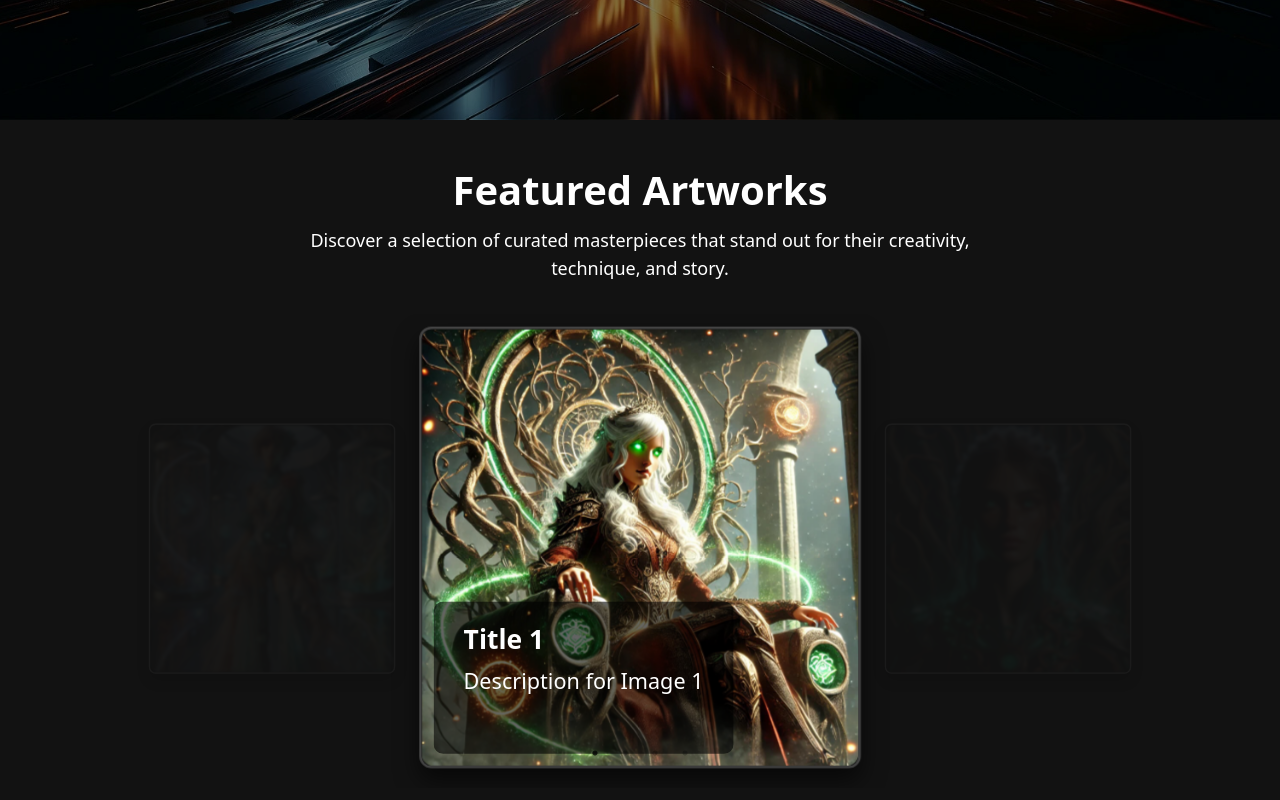
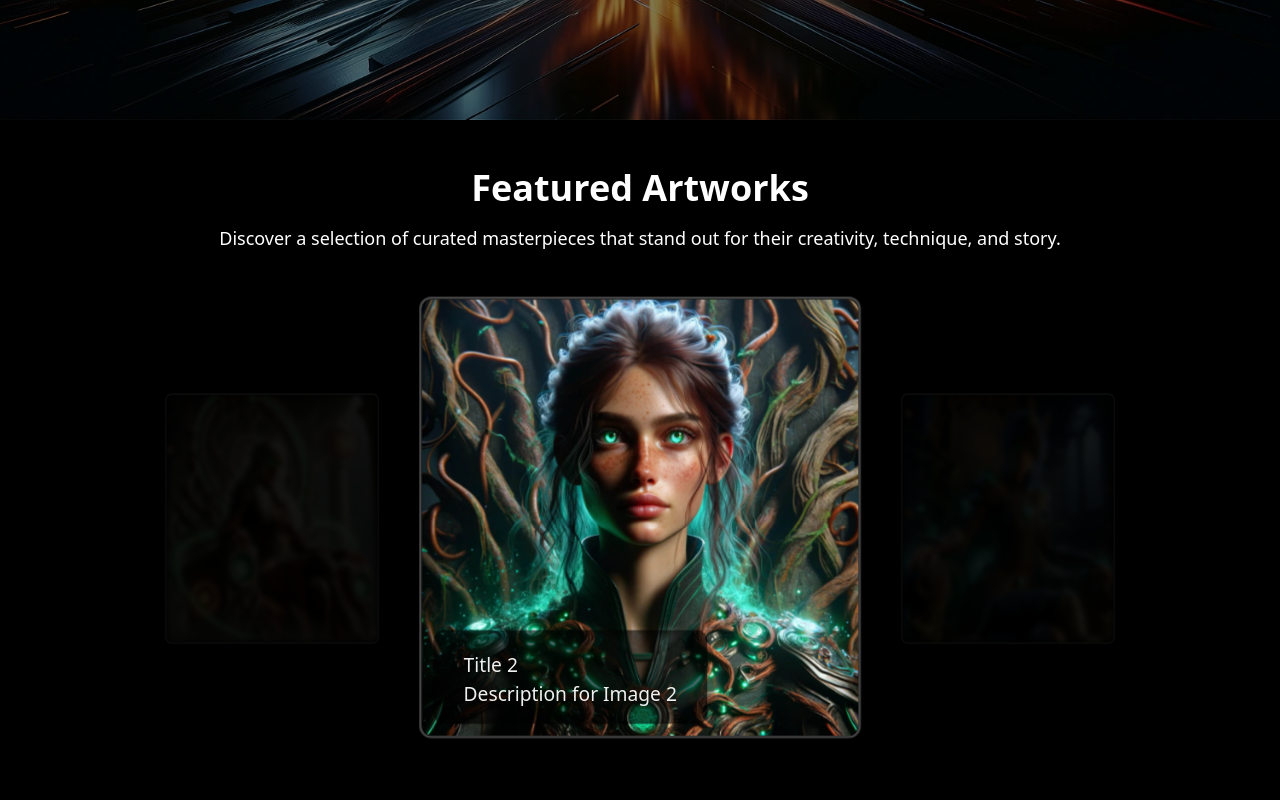
Before and after one commit to Yoshi-jrd/DigitalArtGallery, a React (Create React App) app: page /gallery in a window 1280 px wide. Shown: the part 680-1480 px from the top of the page. Built offline with nearby package versions, Linux system fonts and the light colour scheme.

Commit message:
messed around and ended up reverting. Made some upgrades for performance and altered the typograpthy.

```diff
--- a/package.json
+++ b/package.json
@@ -44,6 +44,7 @@
   "devDependencies": {
     "@babel/plugin-proposal-private-property-in-object": "^7.21.11",
     "autoprefixer": "^10.4.20",
+    "eslint-config-react-app": "^7.0.1",
     "gh-pages": "^6.1.1",
     "postcss": "^8.4.47",
     "tailwindcss": "^3.4.12"
--- /dev/null
+++ b/src/components/CustomCarousel.js
@@ -0,0 +1,17 @@
+$(document).ready(function() {
+    // Initialize Slick Carousel
+    $('.carousel').slick({
+        autoplay: true,
+        autoplaySpeed: 5000,
+        speed: 500,
+        centerMode: true,
+        focusOnSelect: true,
+        slidesToShow: 3
+    });
+
+    // Update background image on slide change
+    $('.carousel').on('afterChange', function(event, slick, currentSlide) {
+        var imageUrl = $(slick.$slides[currentSlide]).find('img').attr('src');
+        $('.slide-container::before').css('background-image', 'url(' + imageUrl + ')');
+    });
+});
--- a/src/components/ImageCarousel.css
+++ b/src/components/ImageCarousel.css
@@ -1,13 +1,11 @@
-/* Complete ImageCarousel.css */
-
 /* Core Carousel and Container Styles */
 .carousel-wrapper {
     display: flex;
     justify-content: center;
     align-items: center;
     width: 100%;
-    background-color: #121212;
     padding: 50px 0;
+    background: radial-gradient(circle at center, rgba(0,0,0,0.85) 30%, #121212 100%);
 }
 
 .slide-container {
@@ -16,10 +14,13 @@
     max-width: 100vw;
     margin: 0 auto;
     padding: 50px 0;
-    perspective: 1200px;
     overflow: hidden;
-    background-color: #121212;
+    background-size: cover;
+    background-position: center;
 }
+
+/* Dynamic background based on centered slide */
+/* Implementation should be handled by JavaScript by updating the background-image style property of .slide-container based on the centered slide's image */
 
 /* Slick Carousel Core Styles */
 .slick-list {
@@ -30,7 +31,7 @@
     display: flex;
     justify-content: center;
     align-items: center;
-    margin: 0 auto; /* Center the slick track within its container */
+    margin: 0 auto;
 }
 
 /* Core slide styles */
@@ -40,14 +41,15 @@
     align-items: center;
     transition: transform 0.5s cubic-bezier(0.25, 1, 0.5, 1), opacity 0.5s ease-in-out;
     opacity: 0.2;
-    transform: scale(0.8) translateZ(-50px);
+    transform: scale(0.8) rotateY(-30deg);
 }
 
 .slick-center {
-    transform: scale(1.2) translateZ(60px) rotateY(0deg);
+    transform: scale(1.2) rotateY(0deg);
     opacity: 1;
     z-index: 3;
     transition: transform 0.3s ease, box-shadow 0.3s ease;
+    box-shadow: 0 10px 20px rgba(0, 0, 0, 0.6);
 }
 
 /* Card and Image Styles */
@@ -56,7 +58,7 @@
     flex-direction: column;
     align-items: center;
     justify-content: center;
-    width: 85%; /* Ensure a balanced size on mobile */
+    width: 85%;
     max-width: 90vw;
     height: auto;
     border-radius: 10px;
@@ -64,8 +66,9 @@
     box-shadow: 0 10px 20px rgba(0, 0, 0, 0.6);
     overflow: hidden;
     transition: transform 0.5s ease, box-shadow 0.5s ease;
-    margin: 0 auto; /* Center the card inside the container */
+    margin: 0 auto;
     position: relative;
+    background: rgba(0, 0, 0, 0.5);
 }
 
 /* Image Styling */
@@ -74,37 +77,31 @@
     height: auto;
     object-fit: cover;
     border-radius: 10px;
-    margin: 0; /* Ensure image fits perfectly without extra margins */
 }
 
 /* 3D Effect and Blurring of Side Slides */
 .slick-slide:not(.slick-center) .slide-image {
-    filter: blur(2px);
-    opacity: 0.2;
+    filter: blur(4px);
+    opacity: 0.4;
 }
 
 .slick-slide:not(.slick-center) .slide-card {
-    transform: scale(0.85) translateZ(-60px) rotateY(10deg);
+    transform: scale(0.85) rotateY(10deg);
 }
 
 /* Adjustments for Mobile View */
 @media (max-width: 600px) {
     .slide-card {
-        width:80%; /* Reduced width for more balanced padding around the image */
-        max-width: 95vw; /* Ensures the card does not overflow horizontally */
+        width: 80%;
+        max-width: 95vw;
         height: auto;
-        margin: 0 auto; /* Center the card within the viewport */
+        margin: 0 auto;
         padding: 0;
         box-shadow: 0 15px 30px rgba(0, 0, 0, 0.7);
-        transform: scale(1) translateZ(30px); /* Scale to create a floating appearance */
     }
 
     .slide-image {
-        width: 100%;
-        height: auto;
-        object-fit: cover;
         border-radius: 15px;
-        margin: 0; /* Remove any unintended offset */
     }
 }
 
@@ -117,14 +114,14 @@
     flex-direction: column;
     align-items: flex-start;
     pointer-events: none;
+    background: rgba(0, 0, 0, 0.6); /* Semi-transparent background for readability */
+    padding: 15px 25px;
+    border-radius: 8px;
 }
 
 /* Overlay Text Styling for a 3D Floating Effect */
 .overlay-text {
     color: #ffffff;
-    background: rgba(0, 0, 0, 0.6);
-    padding: 15px 25px;
-    border-radius: 8px;
     text-align: left;
     transform: translateY(30px);
     opacity: 0;
@@ -141,34 +138,3 @@
         opacity: 1;
     }
 }
-
-.overlay-title {
-    font-size: 22px;
-    font-weight: 700;
-    margin-bottom: 5px;
-}
-
-.overlay-description {
-    font-size: 16px;
-    font-weight: normal;
-}
-
-/* CSS Updates */
-.feature-highlight {
-    background-color: #121212; /* Matches the overall dark theme */
-    color: #ffffff;
-    padding: 50px 0;
-    text-align: center;
-}
-
-.feature-highlight h2 {
-    font-size: 2.5rem;
-    margin-bottom: 1rem;
-    font-weight: 700;
-}
-
-.feature-highlight p {
-    font-size: 1.125rem;
-    max-width: 700px;
-    margin: 0 auto 2rem auto;
-}
--- a/src/components/ImageCarousel.js
+++ b/src/components/ImageCarousel.js
@@ -27,7 +27,7 @@ function ImageCarousel() {
     centerMode: true,
     centerPadding: '0px',
     autoplay: true,
-    autoplaySpeed: 6000,
+    autoplaySpeed: 5000,
     cssEase: 'ease-in-out',
     arrows: true,
     beforeChange: (current, next) => {
```
Also changed, not shown: 1 other file (tests, documents, lock files or other folders).
